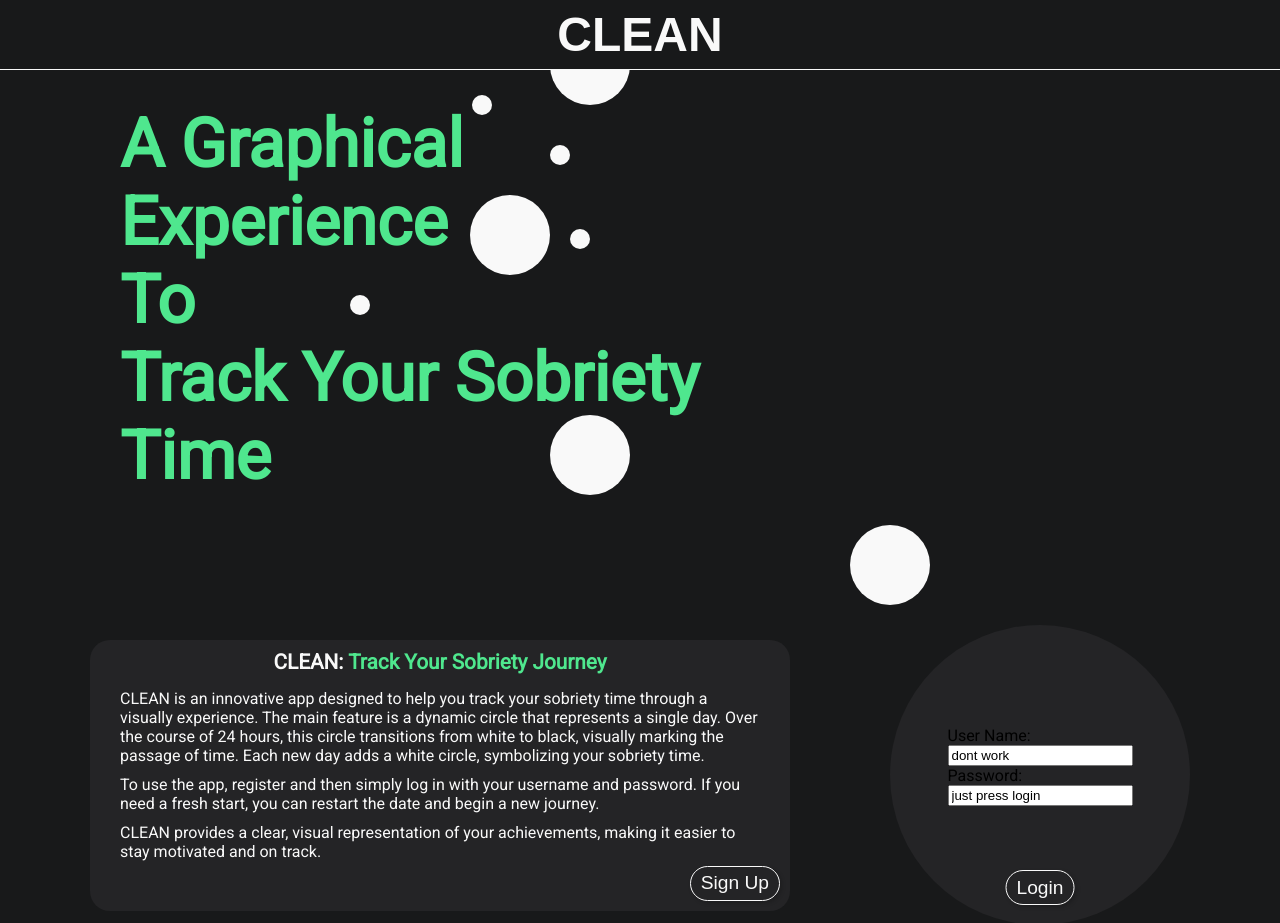
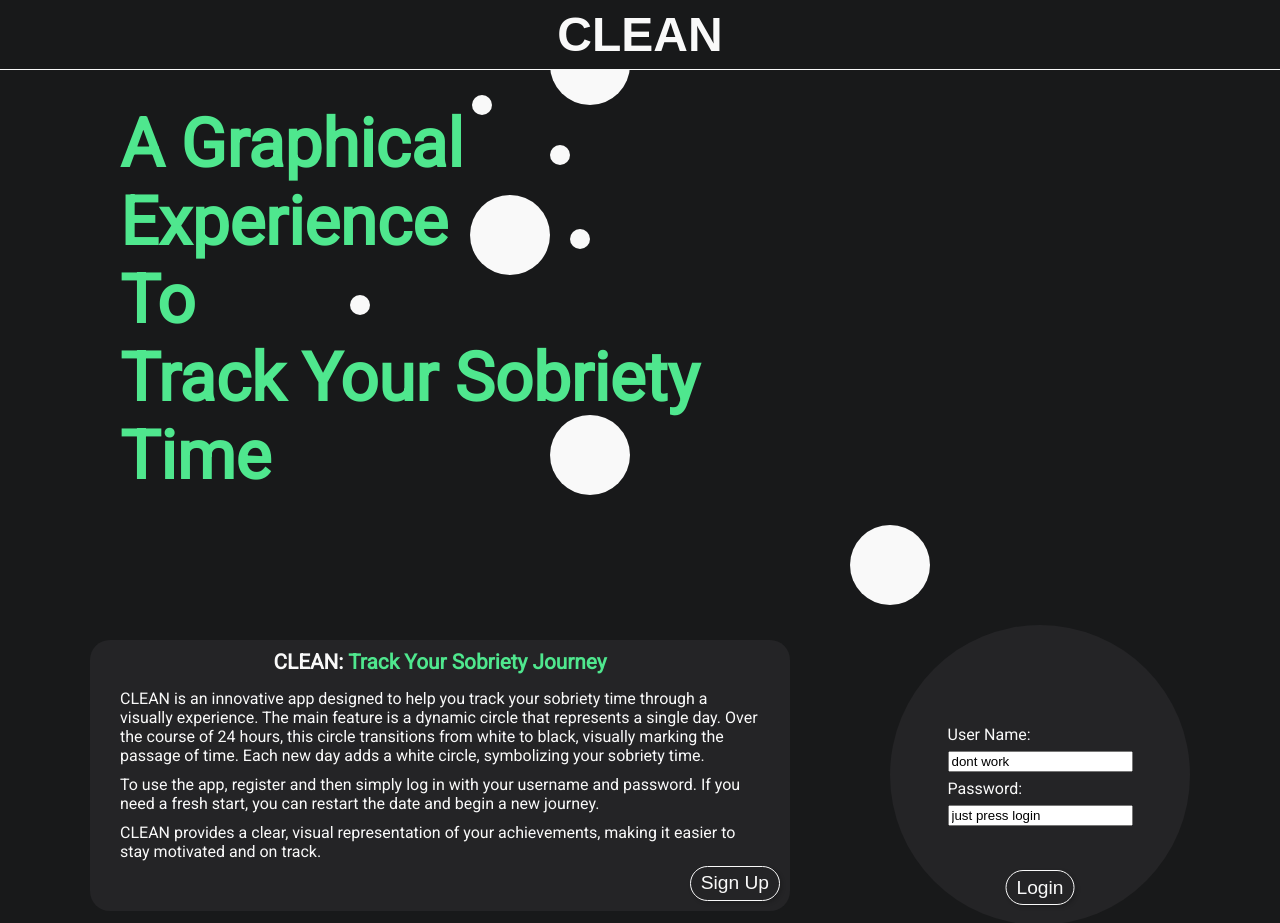
Before and after one commit to Wallenborg/clean, a Next.js app: page / in a window 1280 px wide. Shown: the top 923 px of the page. Built offline with nearby package versions, Linux system fonts and the light colour scheme; a web font is replaced by a local one.

Commit message:
add temporary styling to form login

```diff
--- a/components/form/Form.css
+++ b/components/form/Form.css
@@ -172,3 +172,14 @@
     visibility: visible;
   }
 } */
+
+/* test for forms */
+.label-form {
+  color: var(--clr-text);
+}
+
+.form-login {
+  display: flex;
+  flex-direction: column;
+  gap: 7px;
+}
--- a/components/form/Form.jsx
+++ b/components/form/Form.jsx
@@ -69,16 +69,17 @@ export default function Form() {
         </div>
       </div>
       <div className="form-shape">
-        <form>
-          <label for="fname">User Name:</label>
-          <br />
+        <form className="form-login">
+          <label className="label-form" for="fname">
+            User Name:
+          </label>
+
           <input type="text" id="fname" name="fname" value="dont work" />
-          <br />
-          <label for="lname">Password:</label>
-          <br />
+
+          <label className="label-form" for="lname">
+            Password:
+          </label>
           <input type="text" id="lname" name="lname" value="just press login" />
-          <br />
-          <br />
         </form>
         <Link href="/clean">
           <Button text="Login" className="button-center-bottom" />
```
